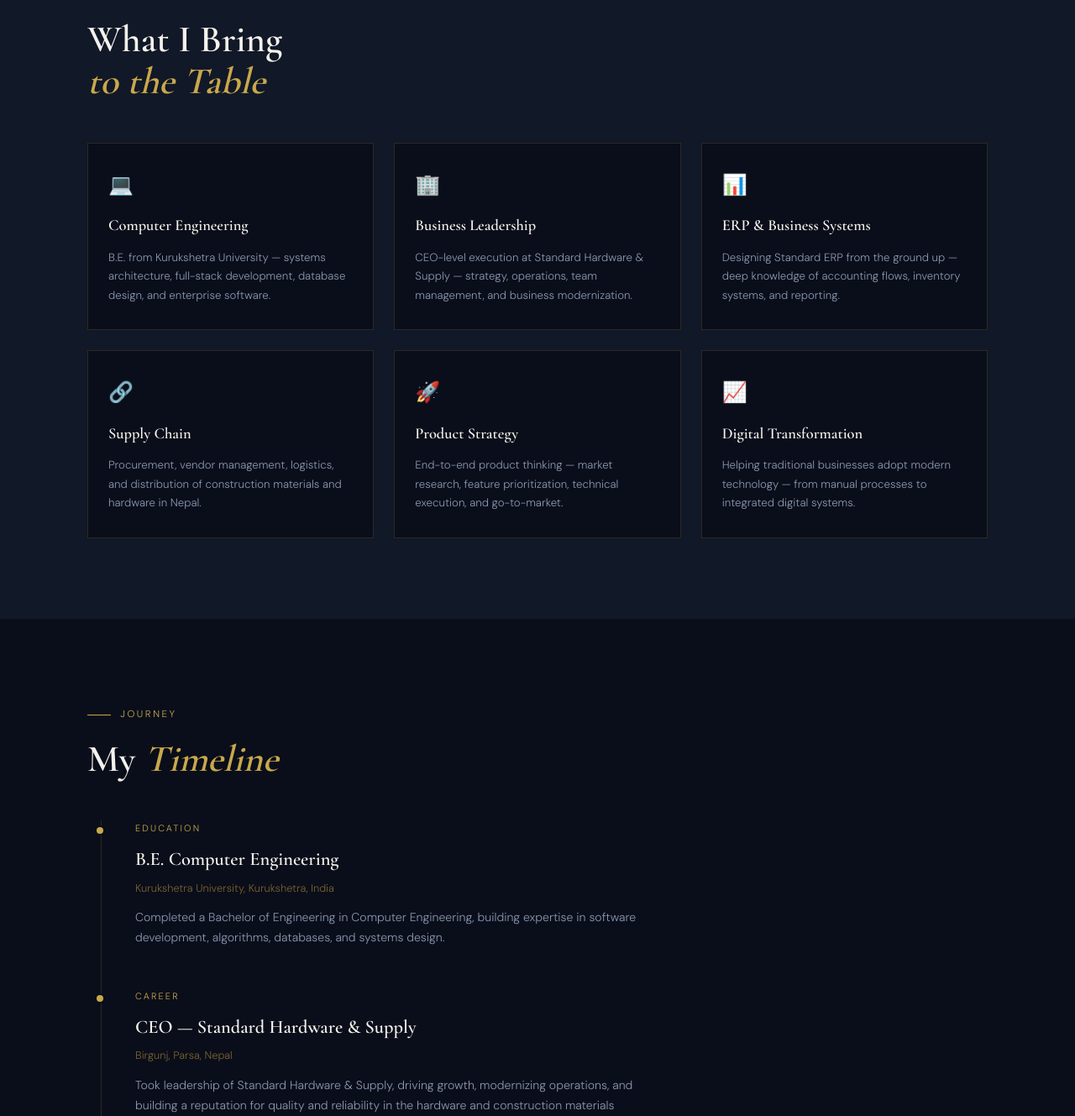
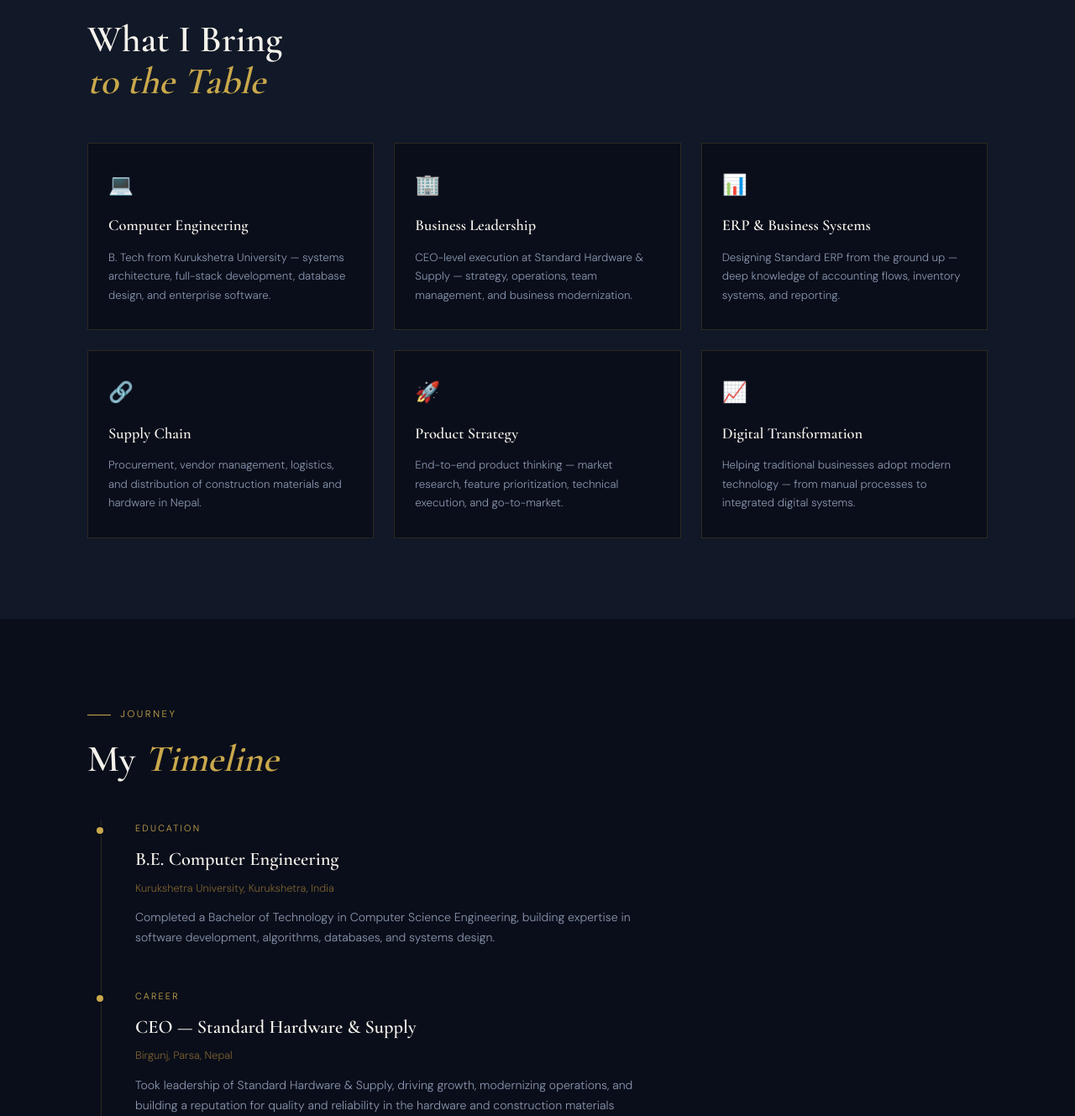
Before and after one commit to ipradeepshah/portfolio, a Next.js app: page /about in a window 1280 px wide. Shown: the part 1417-2746 px from the top of the page at 84% size. Built offline with nearby package versions, Linux system fonts and the light colour scheme.

Commit message:
maintained structured data

```diff
--- a/app/about/page.tsx
+++ b/app/about/page.tsx
@@ -131,7 +131,7 @@ export default function AboutPage() {
                 {
                   icon: "💻",
                   title: "Computer Engineering",
-                  desc: "B.E. from Kurukshetra University — systems architecture, full-stack development, database design, and enterprise software.",
+                  desc: "B. Tech from Kurukshetra University — systems architecture, full-stack development, database design, and enterprise software.",
                 },
                 {
                   icon: "🏢",
@@ -182,7 +182,7 @@ export default function AboutPage() {
                   year: "Education",
                   title: "B.E. Computer Engineering",
                   sub: "Kurukshetra University, Kurukshetra, India",
-                  desc: "Completed a Bachelor of Engineering in Computer Engineering, building expertise in software development, algorithms, databases, and systems design.",
+                  desc: "Completed a Bachelor of Technology in Computer Science Engineering, building expertise in software development, algorithms, databases, and systems design.",
                 },
                 {
                   year: "Career",
--- a/components/StructuredData.tsx
+++ b/components/StructuredData.tsx
@@ -92,6 +92,8 @@ export default function StructuredData() {
       'https://www.tiktok.com/@ipradeepshah',
       'https://github.com/ipradeepshah',
       'https://www.facebook.com/ipradeepshah/',
+      'https://www.wikidata.org/wiki/Q138849114',
+      'https://nec.gov.np/registration/9102?programName=Computer%20Engineering',
       `${BASE}/`,
     ],
   }
```
